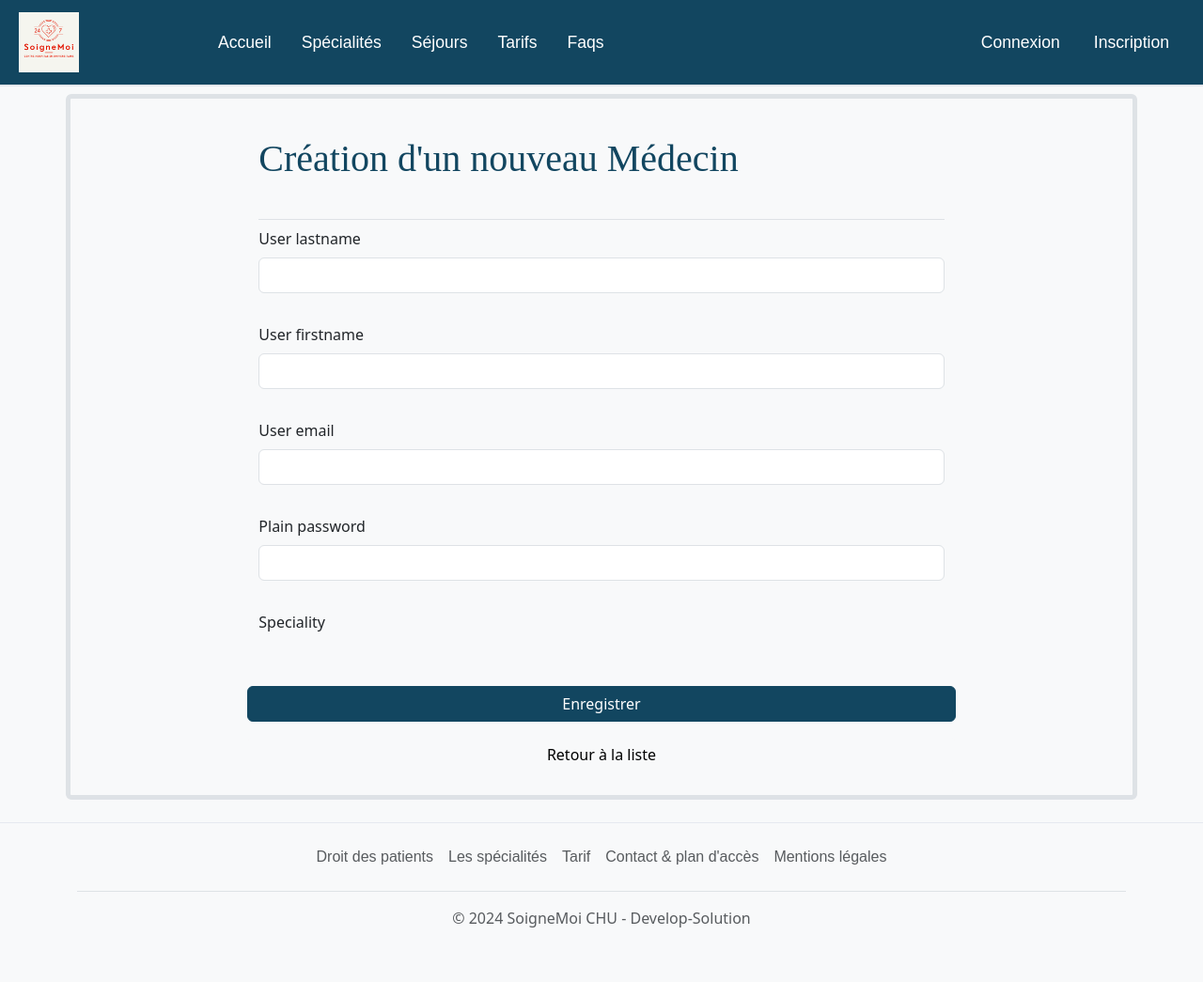
After one commit to Maryonete/chu, a Symfony app: template templates/admin/medecin/new.html.twig in a window 1280 px wide. The commit adds this page. Shown: the whole page at 94% size. Run offline with Twig, Linux system fonts and the light colour scheme; the template is opened without the code that fills it, so the values that code supplies are empty; form fields are guessed from the names that the template uses; style sheets or scripts are compiled from the project's sources; some libraries are stand-ins or nearby versions.

Commit message:
create and update medecin

```diff
--- /dev/null
+++ b/templates/admin/medecin/new.html.twig
@@ -0,0 +1,64 @@
+{% extends 'base.html.twig' %} {% block title %}Création Medecin{% endblock %}
+{% block body %}
+
+<div class="container border border-5 rounded mt-2">
+  <div class="row justify-content-md-center mb-4">
+    <div class="col-8">
+      <h1 class="border-bottom">Création d'un nouveau Médecin</h1>
+
+      {{ form_start(form) }}
+      <div class="form-group">
+        {{ form_label(form.user.lastname) }}
+        {{ form_widget(form.user.lastname) }}
+        <div class="form-error">
+          {{ form_errors(form.user.lastname) }}
+        </div>
+      </div>
+      <div class="form-group">
+        {{ form_label(form.user.firstname) }}
+        {{ form_widget(form.user.firstname) }}
+        <div class="form-error">
+          {{ form_errors(form.user.firstname) }}
+        </div>
+      </div>
+      <div class="form-group">
+        {{ form_label(form.user.email) }}
+        {{ form_widget(form.user.email) }}
+        <div class="form-error">
+          {{ form_errors(form.user.email) }}
+        </div>
+      </div>
+      <div class="form-group">
+        {{ form_label(form.plainPassword) }}
+        {{ form_widget(form.plainPassword) }}
+        <div class="form-error">
+          {{ form_errors(form.plainPassword) }}
+        </div>
+      </div>
+      <div>
+        {{ form_label(form.speciality) }}
+        <ul>
+          {% for i in form.speciality %}
+          <li>{{ form_widget(i) }} {{ form_label(i) }}</li>
+          {% endfor %}
+        </ul>
+        <div class="form-error">
+          {{ form_errors(form.speciality) }}
+        </div>
+      </div>
+
+      <div class="row">
+        <button class="btn btn-primary">
+          {{ button_label|default('Enregistrer') }}
+        </button>
+      </div>
+      {{ form_end(form) }}
+      <div class="row">
+        <a href="{{ path('admin') }}" class="btn btn-light mt-3"
+          >Retour à la liste</a
+        >
+      </div>
+    </div>
+  </div>
+</div>
+{% endblock %}
```
Also changed, not shown: templates/admin/medecin/edit.html.twig (added, +62 -0 lines), templates/admin/partials/_list_medecins.html.twig (+7 -1 lines).
